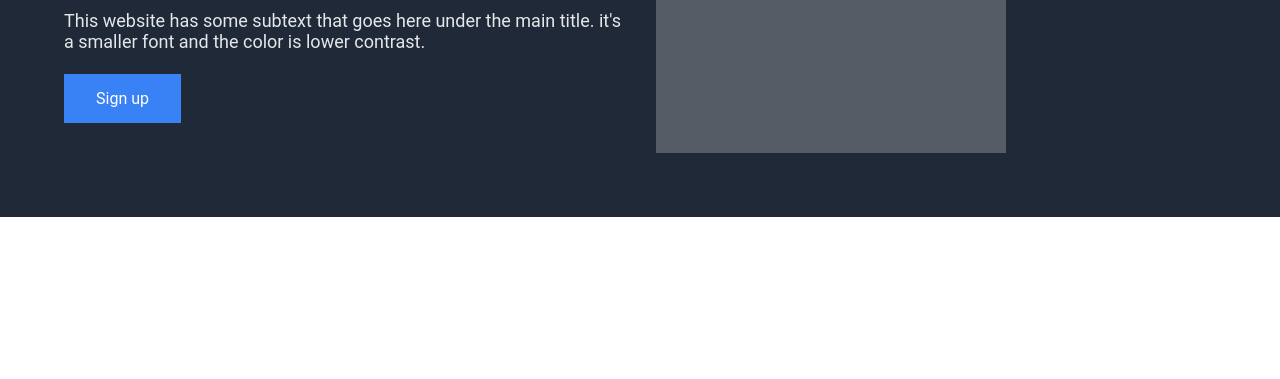
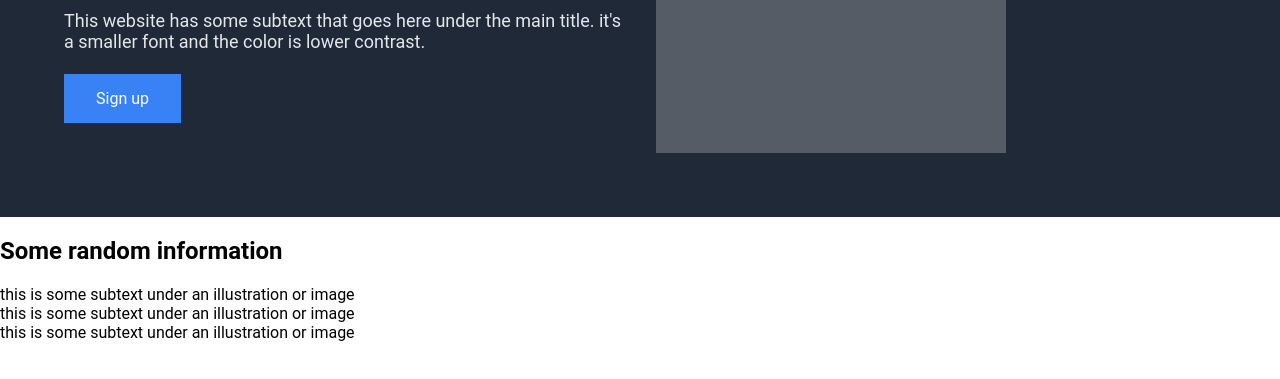
Before and after one commit to mechetenco/odin-landing-page-project, a plain HTML site: page index.html in a window 1280 px wide. Shown: the part 243-622 px from the top of the page. Drawn offline with Linux system fonts and the light colour scheme.

Commit message:
4 column section added with images and texts

```diff
--- a/index.html
+++ b/index.html
@@ -47,5 +47,32 @@
     </div>
     </div>
     <!--wrapper ends-->
+    <!--4 column-->
+    <div class="column-info">
+        <h2>Some random information</h2>
+        <div class="columns">
+            <div class="column">
+                <div class="column-image"></div>
+                <div class="column-text">this is some subtext under an illustration or image</div>
+            </div>
+
+
+            <div class="column">
+                <div class="column-image"></div>
+                <div class="column-text">this is some subtext under an illustration or image</div>
+            </div>
+
+            <div class="column">
+                <div class="column-image"></div>
+                <div class="column-text">this is some subtext under an illustration or image</div>
+            </div>
+
+
+
+        </div>
+
+    </div>
+    <!--4 column ends-->
+
     </body>
 </html>
```
